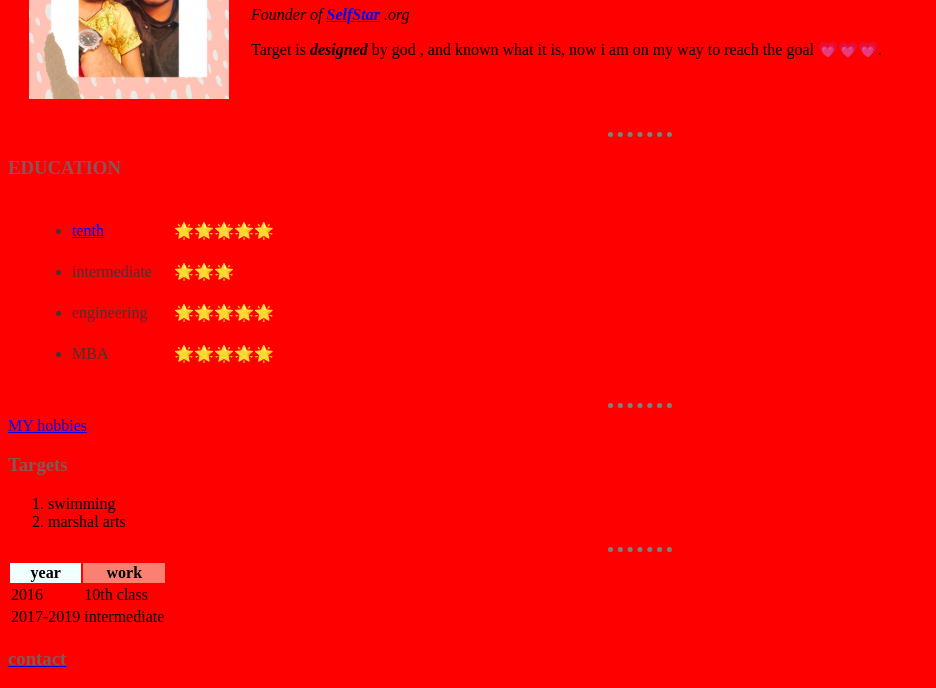
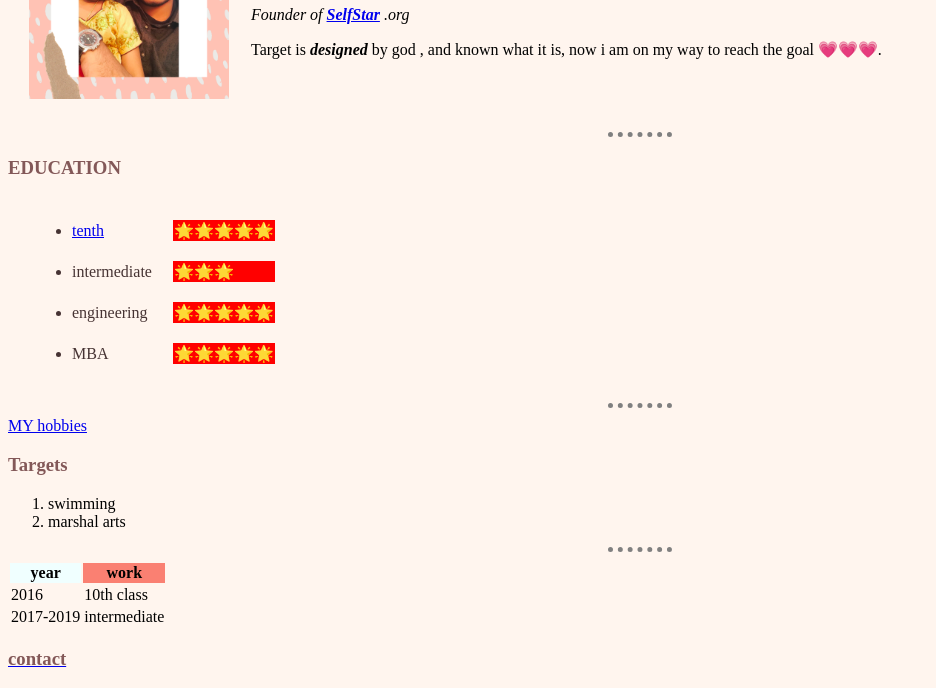
Before and after one commit to Ganesulasandeep/mycv, a plain HTML site: page index.html in a window 1280 px wide. Shown: the part 144-832 px from the top of the page, without its empty margins (0-936 px from the left). Drawn offline with Linux system fonts and the light colour scheme.

Commit message:
Update styles.css

```diff
--- a/styles.css
+++ b/styles.css
@@ -1,8 +1,8 @@
 body {
-    background-color:red;
+    background-color:seashell;
   }
   hr {
-    background-color:red;
+    background-color:seashell;
     border-style: none;
     border-top-style: dotted;
     border-width:5px;
```
